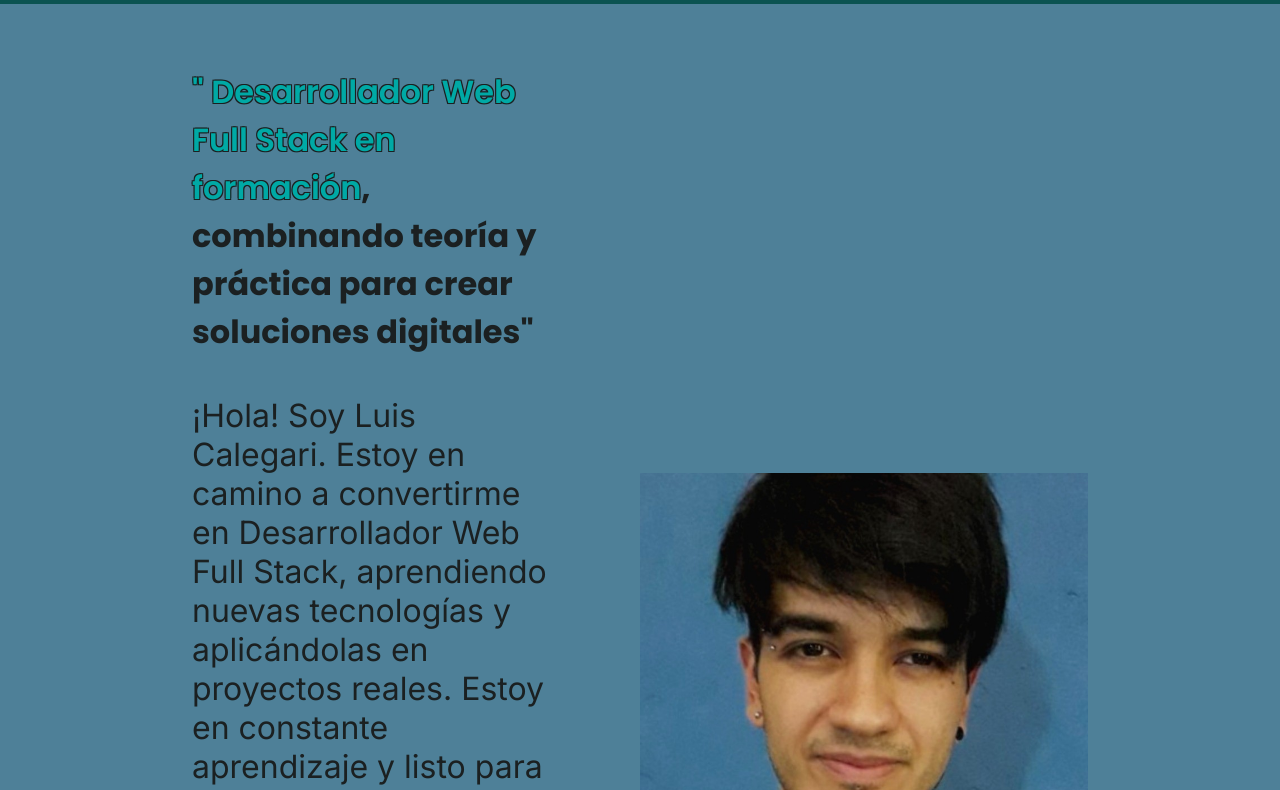
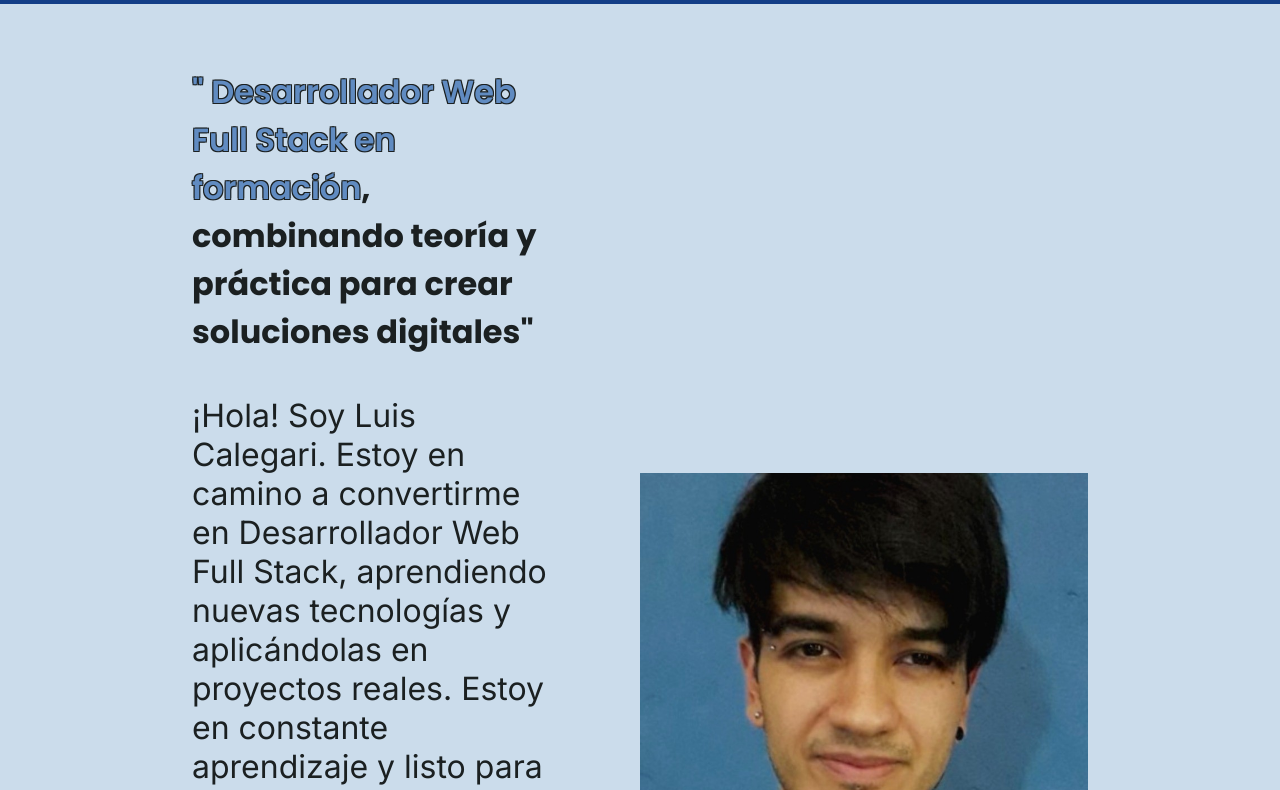
Before and after one commit to Calegaris/mi-portafolio-practica, a plain HTML site: page index.html in a window 1280 px wide. Shown: the part 65-855 px from the top of the page. Drawn offline with Linux system fonts and the light colour scheme.

Commit message:
Encontre una paleta de colores solida

```diff
--- a/css/style.css
+++ b/css/style.css
@@ -1,8 +1,8 @@
 :root {
-    --color-primario: #0B5351;
-    --color-secundario: #00A9A5;
-    --color-background: #092327;
-    --color-complemento: #4E8098;
+    --color-primario: #133E87;
+    --color-secundario: #608BC1;
+    --color-complemento: #CBDCEB;
+    --color-background: #F3F3E0;
     --color-complemento2: #90C2E7;
     --color-negro: #1B2021;
     --color-blanco: #f6f6f6;
```
